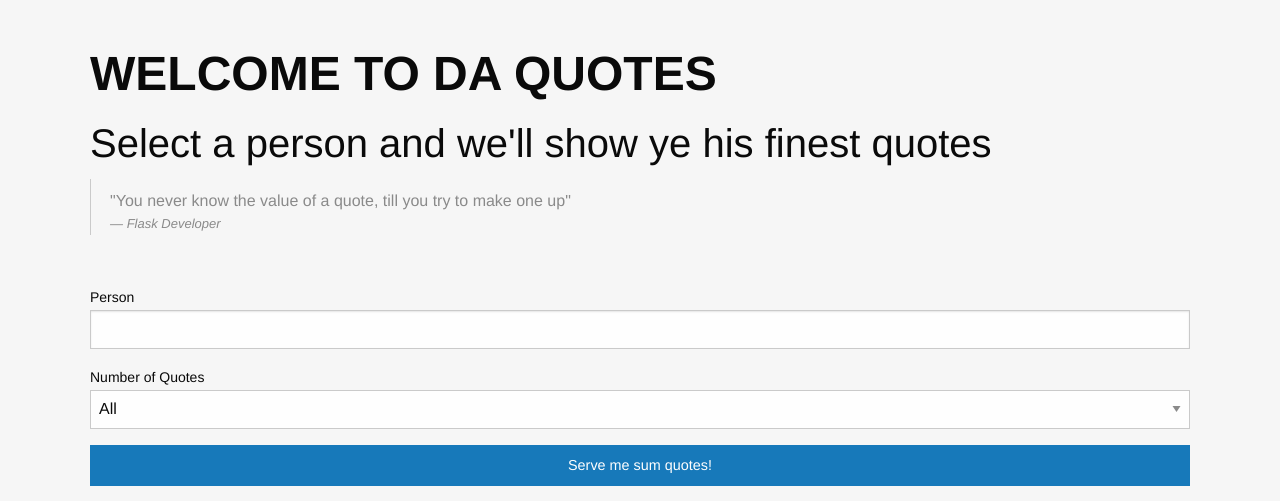
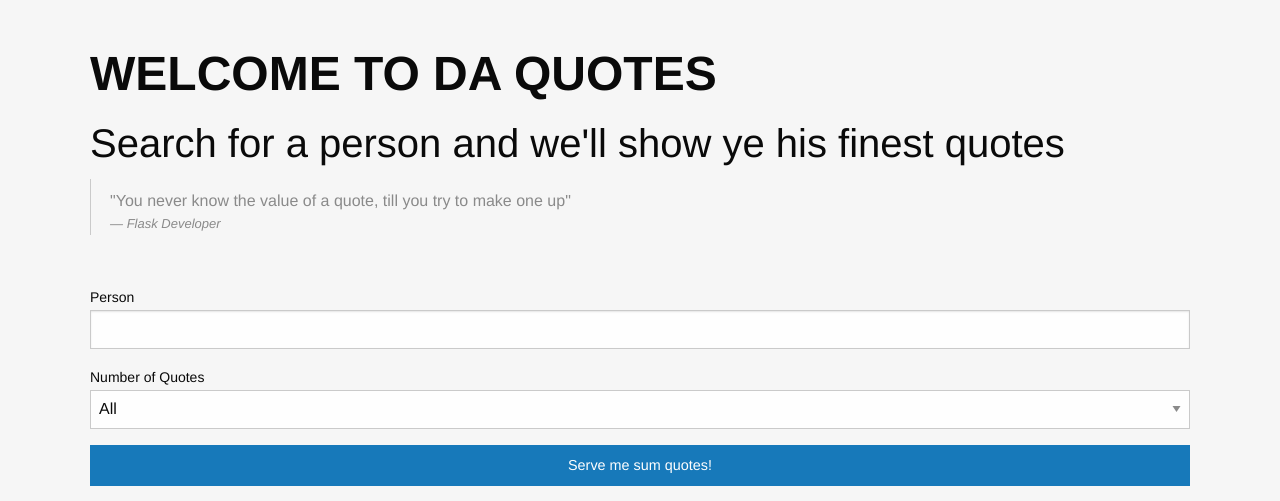
Before and after one commit to olayinkaos/learning-flask-quotes-app, a Flask app: page / in a window 1280 px wide. Shown: the top 501 px of the page. Run offline with Flask 2, Linux system fonts and the light colour scheme; some libraries are stand-ins or nearby versions.

Commit message:
minor fixes

```diff
--- a/app.py
+++ b/app.py
@@ -5,8 +5,7 @@ app = Flask(__name__)
 
 def getQuotes(person, limit):
 	try:
-		person = person.lower()
-		person = person.replace(' ', '_')
+		person = person.lower().replace(' ', '_')
 		quotes = PERSONS.get(person)
 		if limit and limit != '0':
 			try:
--- a/templates/index.html
+++ b/templates/index.html
@@ -11,7 +11,7 @@
 	<div class="row hero">
 		<div class="columns small-12 medium-12">
 			<h1>Welcome to Da Quotes</h1>
-	        <h2>Select a person and we'll show ye his finest quotes</h2>
+	        <h2>Search for a person and we'll show ye his finest quotes</h2>
 	        <blockquote>
 		        "You never know the value of a quote, till you try to make one up"
 		        <cite>Flask Developer</cite>
```
